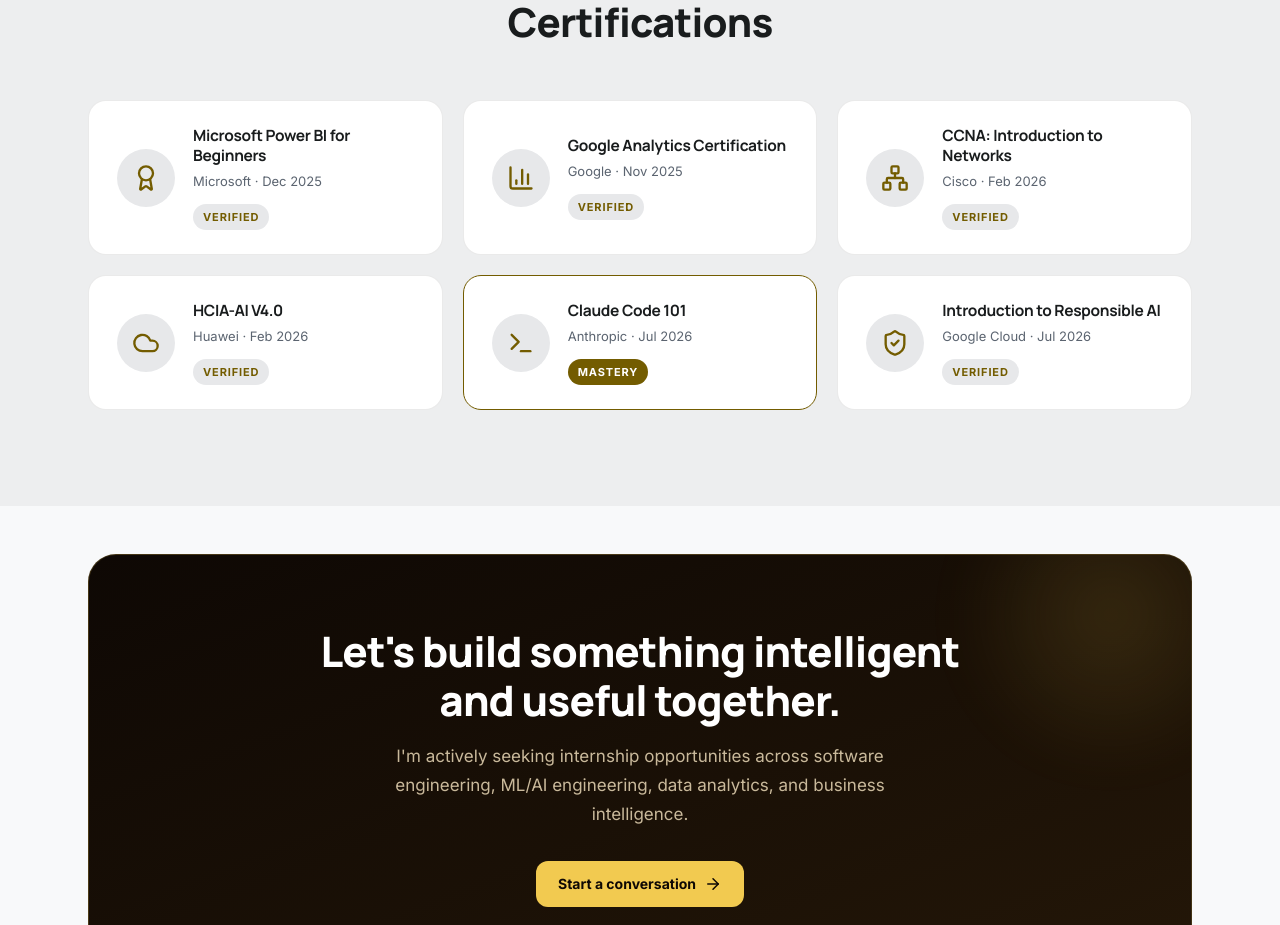
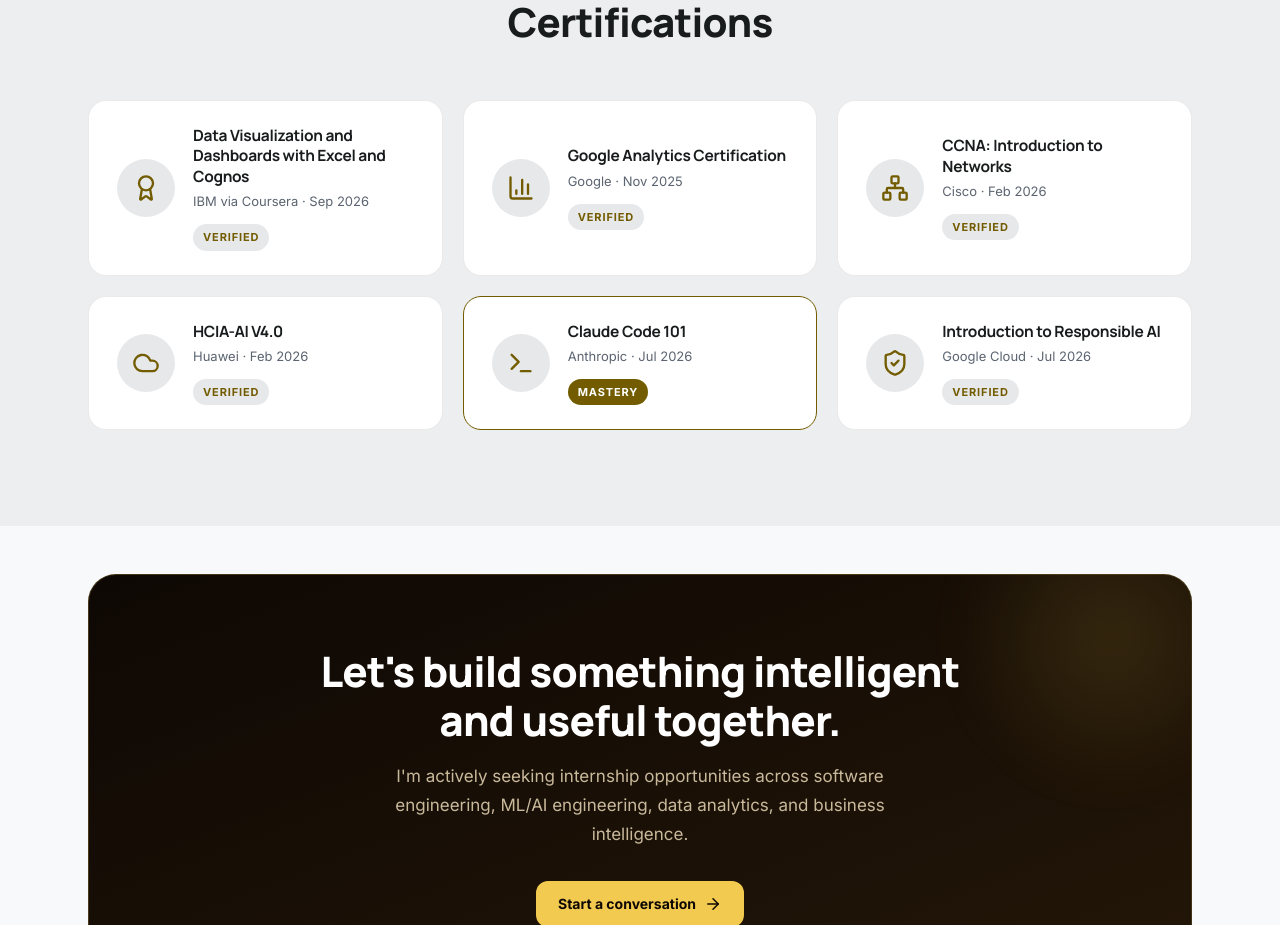
Before and after one commit to abdulla-cc/abdalla-nadir-portfolio, a React (Vite) app: page / in a window 1280 px wide. Shown: the part 6600-7525 px from the top of the page. Built offline with nearby package versions, Linux system fonts and the light colour scheme.

Commit message:
content: replace Power BI certificate

```diff
--- a/src/data/certifications.ts
+++ b/src/data/certifications.ts
@@ -12,7 +12,7 @@ export interface Certification {
 }
 
 export const certifications: Certification[] = [
-  { title: 'Microsoft Power BI for Beginners', issuer: 'Microsoft · Dec 2025', badge: 'Verified', icon: Award },
+  { title: 'Data Visualization and Dashboards with Excel and Cognos', issuer: 'IBM via Coursera · Sep 2026', badge: 'Verified', icon: Award },
   { title: 'Google Analytics Certification', issuer: 'Google · Nov 2025', badge: 'Verified', icon: BarChart3 },
   { title: 'CCNA: Introduction to Networks', issuer: 'Cisco · Feb 2026', badge: 'Verified', icon: Network },
   { title: 'HCIA-AI V4.0', issuer: 'Huawei · Feb 2026', badge: 'Verified', icon: Cloud },
```
